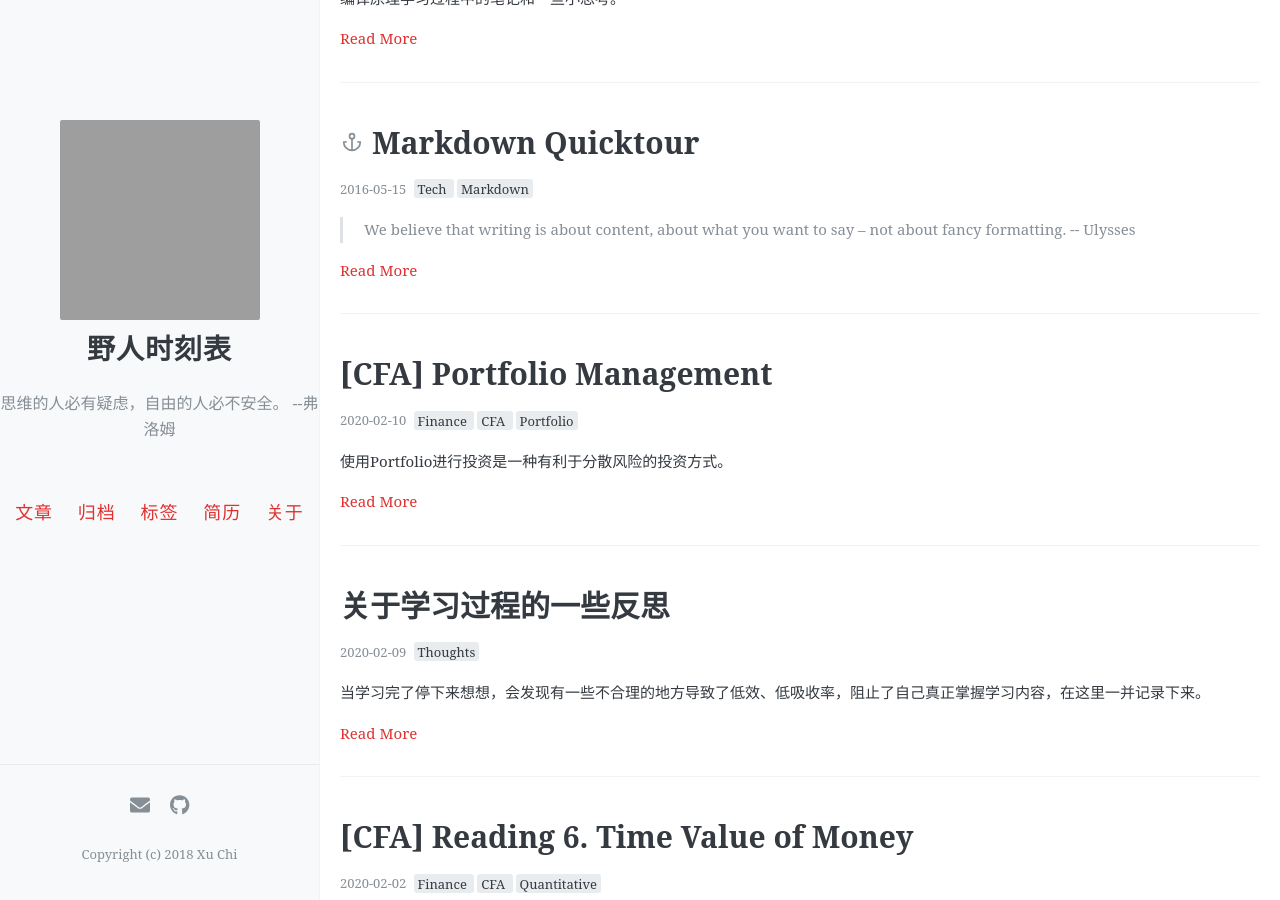
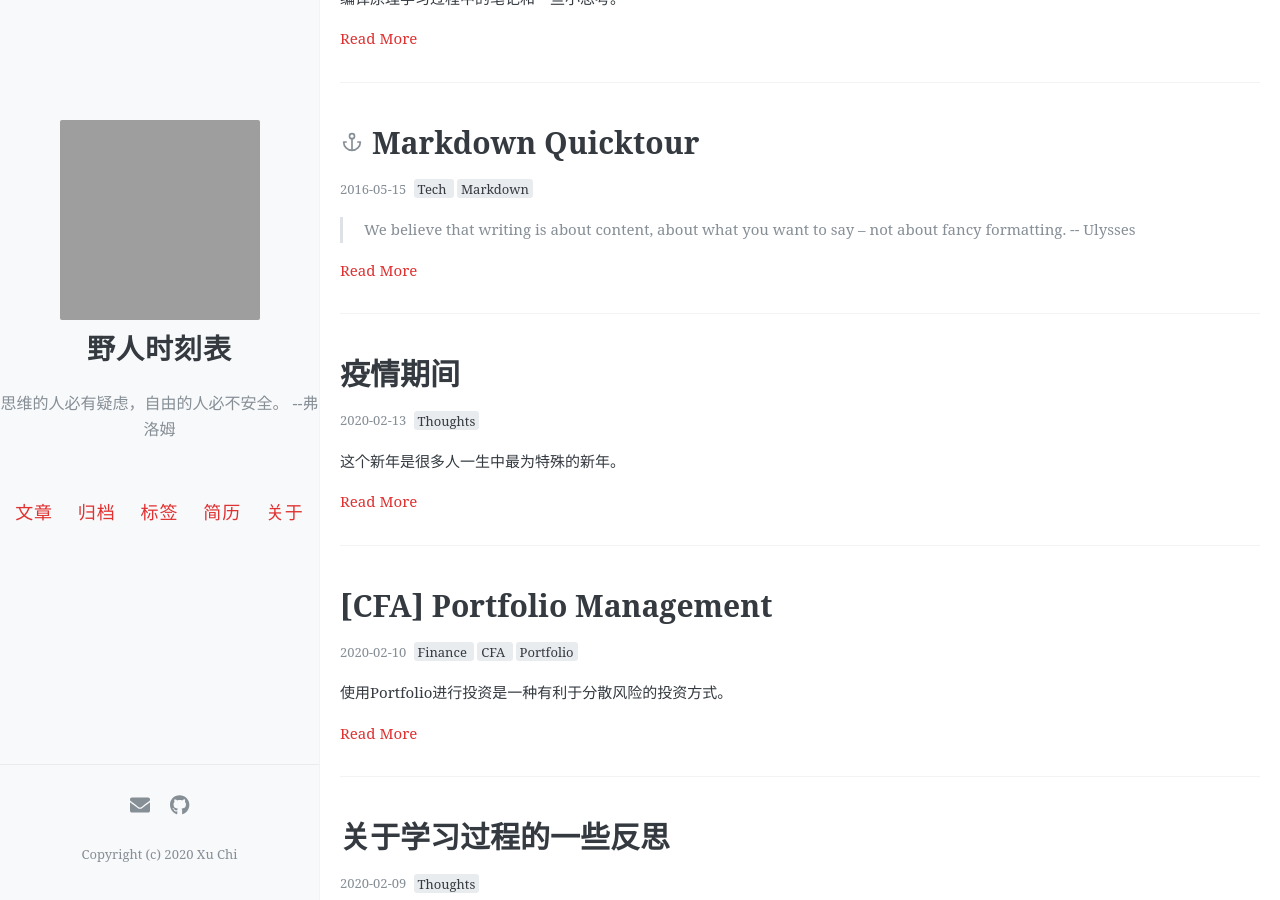
Before and after one commit to xuchi16/Lukathis.github.io, a Jekyll site: the page built from index.html, in a window 1280 px wide and 900 px high, scrolled down 612 px. Built offline with Jekyll 4.4.1, drawn with Linux system fonts in a browser that asks for light colours; the list of posts is cut into pages by our own code; comment, search, counter and statistics services are not loaded; some of the changed lines change nothing that is shown; grey boxes are pictures that could not be loaded.

Commit message:
update thoughts during cov-2019 time

```diff
--- a/_config.yml
+++ b/_config.yml
@@ -56,7 +56,7 @@ footer-links:
   youtube: # channel/<your_long_string> or user/<user-name>
 
 # Text under the icons in footer
-footer-text: Copyright (c) 2018 Xu Chi
+footer-text: Copyright (c) 2020 Xu Chi
 
 # Enter your Disqus shortname (not your username) to enable commenting on posts
 # You can find your shortname on the Settings page of your Disqus account
--- /dev/null
+++ b/_posts/thoughts/2020-02-13-during-cov-days.markdown
@@ -0,0 +1,57 @@
+---
+layout: post
+title:  "疫情期间"
+author: Xu Chi
+toc: true
+tags: [Thoughts]
+---
+
+这个新年是很多人一生中最为特殊的新年。
+
+# 很久以前
+
+突然袭来的疫情给所有人按下了暂停键，像拦阻索一样拉住了每个人的运动。
+
+突然发现身边似乎一片空白，曾经裹挟着自己冲涌向前的那股力量似乎突然卸掉了。
+
+难得地，迎来了空白的时间，也迎来了一些难以名状的感受。
+
+
+曾经一个做防水卷材的老板在KTV跟我说：我挣了很多钱，也不知道怎么好好地花。
+
+当时的我怎么回答的我已经不太记得了，唯一记得的是那时候我是个刚毕业的学生，这一句话一定没有引起我的共鸣。
+
+
+---
+
+毕业后多年，“浑浑噩噩”这个词似乎蛮多人喜欢用来形容这段时期自己的感受。
+
+工作不可谓不努力，人际关系也从未曾怠慢，偶尔的成就感夹杂着更多的无力和疲惫感。
+
+整个人像漂在汹涌洪流中的小船，顾不上从前的雄心壮志，自以为的人定胜天，只是站稳不晕已是精疲力尽。
+
+---
+
+有时抱怨：工作占用了我太多的时间和精力，如果我有更多的自由时间一定不一样。
+
+是的，至少我是这么真诚地认为。
+
+# 已经空了，那如果有钱了呢
+
+当假期延长，即使复工也不需要漫长通勤的时候，我有了些自己的时间。
+
+淋浴头冲着水，我在想着，最近空了，不一样了么？
+
+---
+
+1999年，我收到了一套百科全书、一段真挚的祝福和对星空朴素的向往。
+
+过去了20年，那套书躺在老家的书柜，朴素的向往不知所踪。
+
+我对社会能做的最大贡献是待在家里别出门。
+
+---
+
+远远地看看未来，如果也像那位防水老板不愁钱了，冲着澡，问起自己：不一样了么？
+
+我该如何回答。
```
